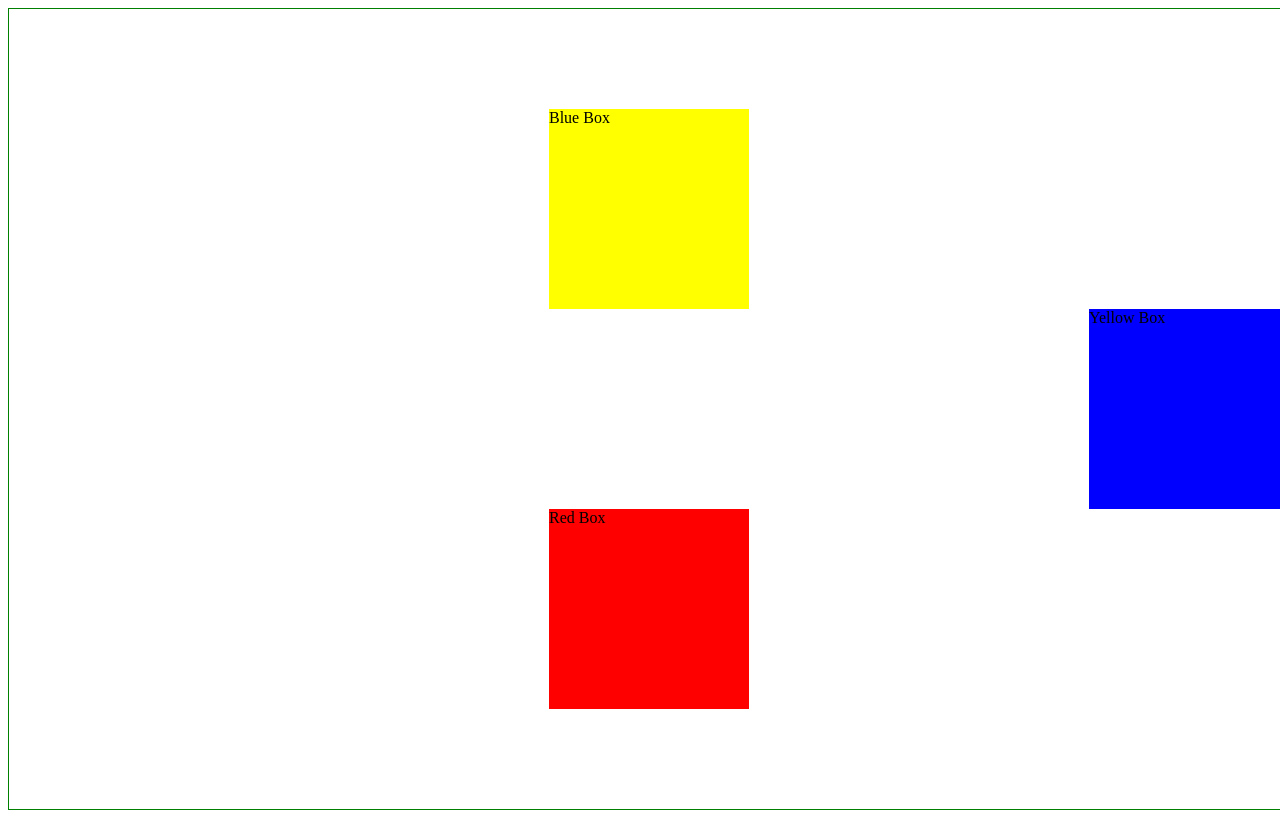
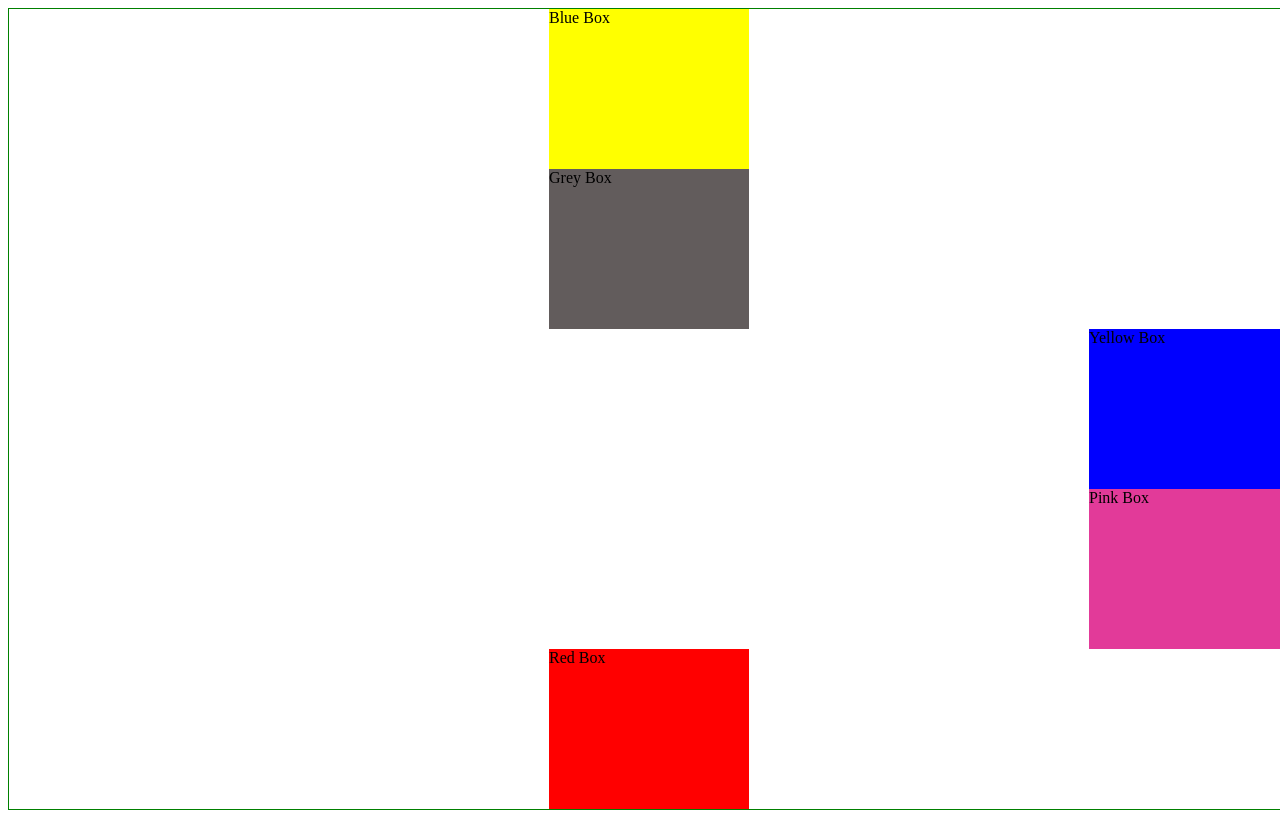
Before and after one commit to ashleysally00/BVT-flexbox, a plain HTML site: page index.html in a window 1280 px wide. Drawn offline with Linux system fonts and the light colour scheme.

Commit message:
added pink and grey

```diff
--- a/index.html
+++ b/index.html
@@ -11,6 +11,8 @@
       <div class="red">Red Box</div>
       <div class="blue">Yellow Box</div>
       <div class="yellow">Blue Box</div>
+      <div class="pink">Pink Box</div>
+      <div class="grey">Grey Box</div>
     </div>
   </body>
 </html>
--- a/styles.css
+++ b/styles.css
@@ -14,7 +14,9 @@
 
 .red,
 .yellow,
-.blue {
+.blue,
+.pink,
+.grey {
   height: 200px;
   width: 200px;
 }
@@ -33,3 +35,13 @@
   background-color: blue;
   align-self: flex-end;
 }
+
+.pink {
+  background-color: rgb(226, 58, 153);
+  align-self: flex-end;
+}
+
+.grey {
+  background-color: rgb(98, 92, 92);
+  order: -1;
+}
```
